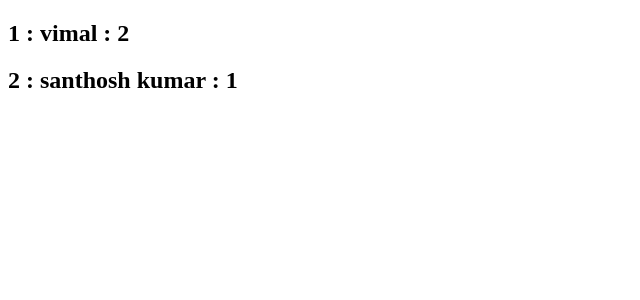
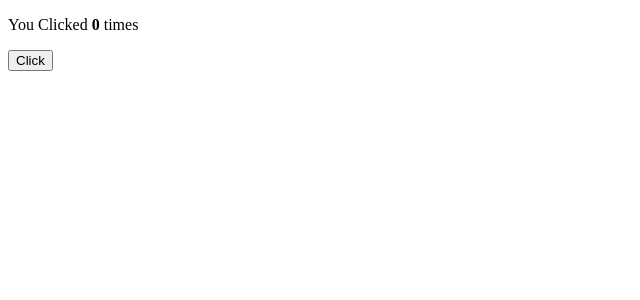
Before and after one commit to vimalprogrammer/React-basics, a React (Create React App) app: page / in a window 1280 px wide. Shown: the top 300 px of the page, without its empty margins (0-640 px from the left). Built offline with nearby package versions, Linux system fonts and the light colour scheme.

Commit message:
learnt about hooks

```diff
--- a/src/index.js
+++ b/src/index.js
@@ -1,4 +1,4 @@
-import React from 'react';
+import React, {useState}from 'react';
 import ReactDOM from 'react-dom';
 import './index.css';
 import './App.css';
@@ -228,6 +228,7 @@ const myarr=[66,7,7,8,54];
 ReactDOM.render(<List myarr={myarr}/>,document.getElementById('root'))
 */
 
+/*
 const List=(props)=>{
   const myarr=props.myarr.map((show)=>
     <div key={show.id}>
@@ -240,3 +241,17 @@ const List=(props)=>{
   };
   const myarr=[{id:1,name:"vimal",AIR:2},{id:2,name:"santhosh kumar",AIR:1}];
   ReactDOM.render(<List myarr={myarr}/>,document.getElementById('root'))
+*/
+
+function ReactHooks()
+{
+  const[count,updateCount]=useState(0);
+  return(
+    <>
+    <p>You Clicked <b>{count}</b> times</p>
+    <button onClick={()=>updateCount(count+1)}>Click</button>
+    </>
+  )
+};
+
+ReactDOM.render(<ReactHooks/>,document.getElementById('root'));
```
